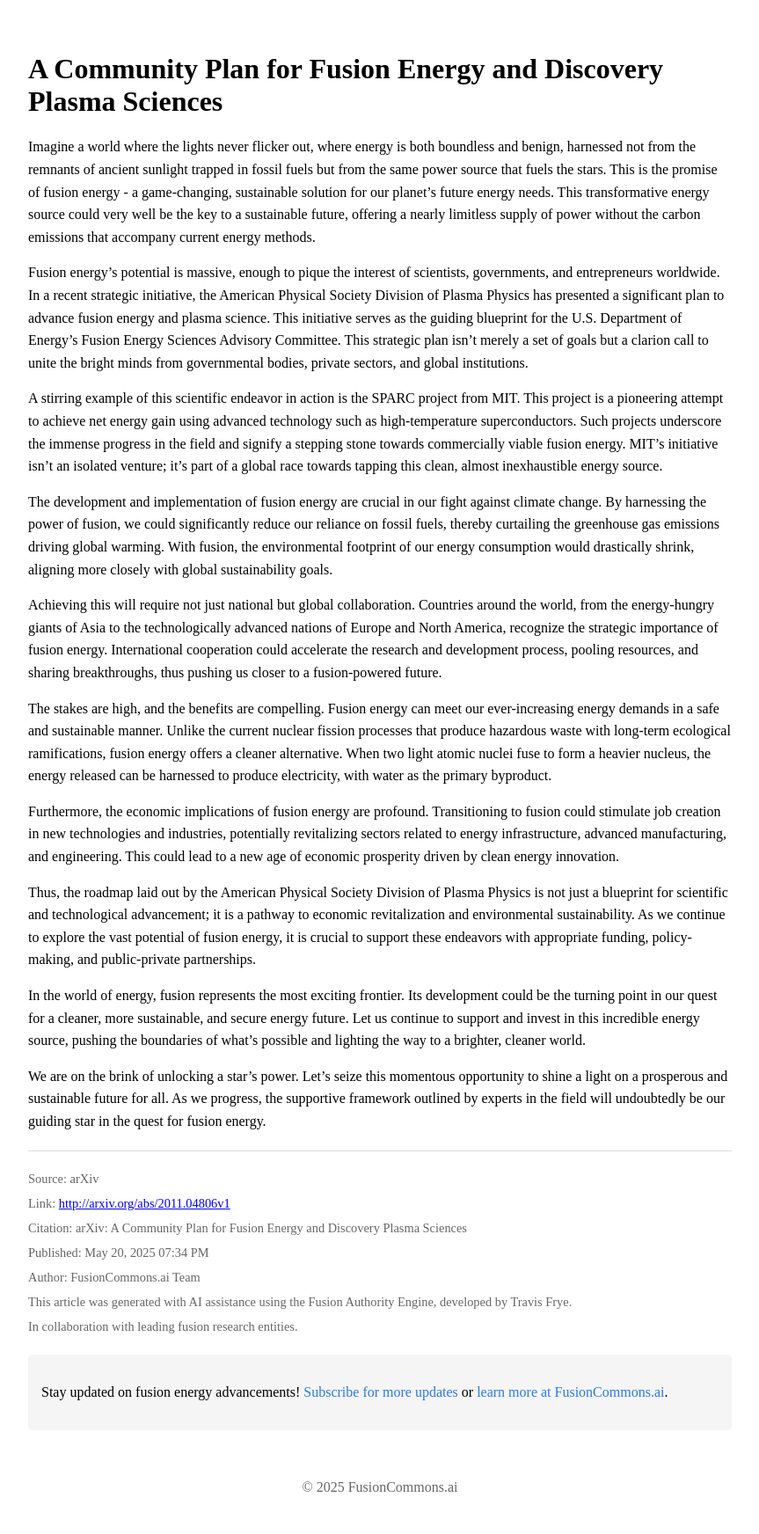
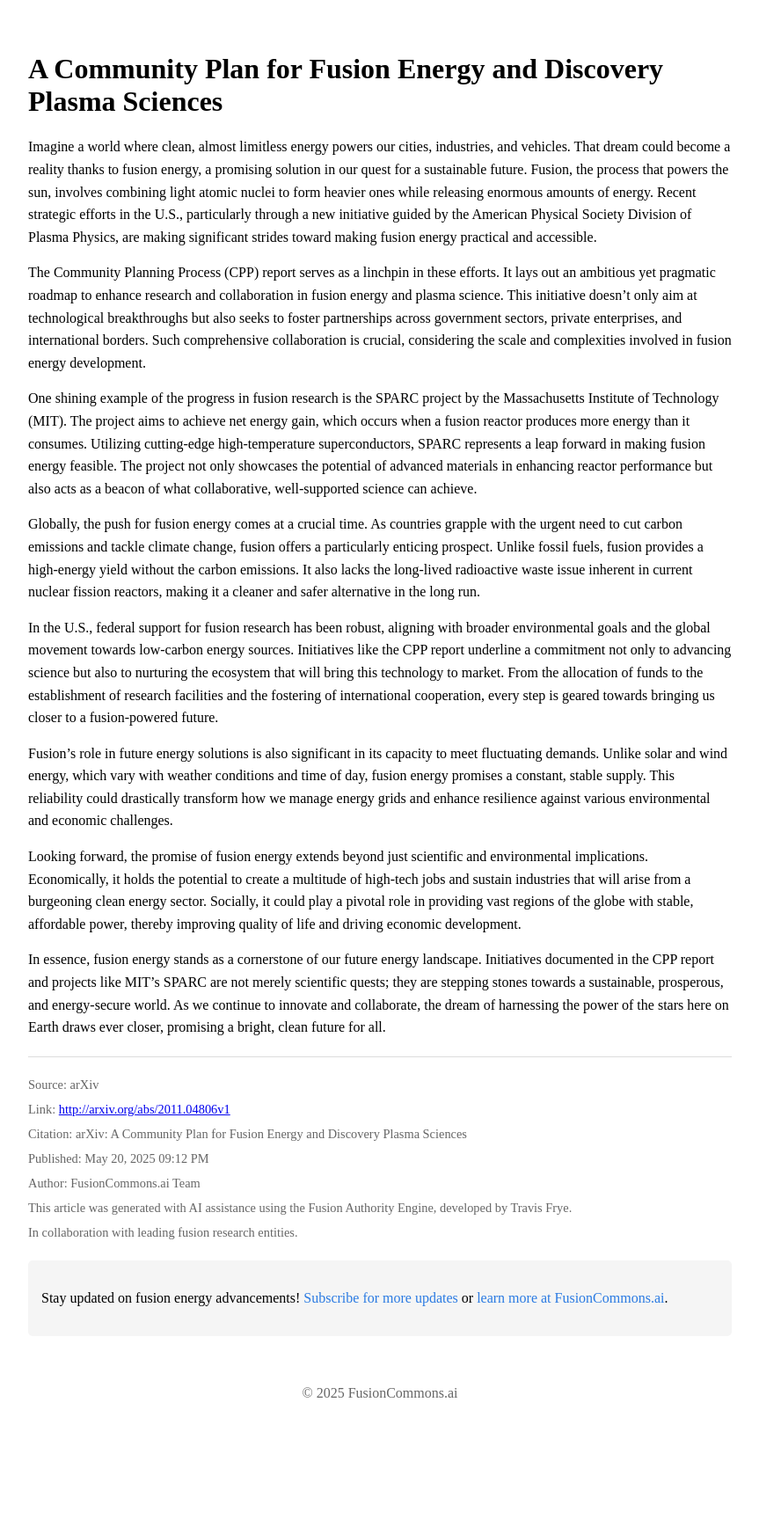
Before and after one commit to hyperpoint/hyperpoint.github.io, a Jekyll site: the page built from _posts/2020-11-01-ddbe239e8cf24785e43e6b0ebfbfa577-a-community-plan-for-fusion-energy-and-discovery-plasma-sciences.md, in a window 1280 px wide. Shown: the part 201-1945 px from the top of the page at 88% size, without its empty margins (208-1071 px from the left). Built offline with Jekyll 4.4.1, drawn with Linux system fonts in a browser that asks for light colours; after the commit the page ends 1838 px from its top, so only the background shows below that.

Commit message:
Update blog post: A Community Plan for Fusion Energy and Discovery Plasma Sciences

```diff
--- a/_posts/2020-11-01-ddbe239e8cf24785e43e6b0ebfbfa577-a-community-plan-for-fusion-energy-and-discovery-plasma-sciences.md
+++ b/_posts/2020-11-01-ddbe239e8cf24785e43e6b0ebfbfa577-a-community-plan-for-fusion-energy-and-discovery-plasma-sciences.md
@@ -12,22 +12,18 @@ link: "http://arxiv.org/abs/2011.04806v1"
 citation: "arXiv: A Community Plan for Fusion Energy and Discovery Plasma Sciences"
 ---
 
-Imagine a world where the lights never flicker out, where energy is both boundless and benign, harnessed not from the remnants of ancient sunlight trapped in fossil fuels but from the same power source that fuels the stars. This is the promise of fusion energy - a game-changing, sustainable solution for our planet's future energy needs. This transformative energy source could very well be the key to a sustainable future, offering a nearly limitless supply of power without the carbon emissions that accompany current energy methods.
+Imagine a world where clean, almost limitless energy powers our cities, industries, and vehicles. That dream could become a reality thanks to fusion energy, a promising solution in our quest for a sustainable future. Fusion, the process that powers the sun, involves combining light atomic nuclei to form heavier ones while releasing enormous amounts of energy. Recent strategic efforts in the U.S., particularly through a new initiative guided by the American Physical Society Division of Plasma Physics, are making significant strides toward making fusion energy practical and accessible.
 
-Fusion energy's potential is massive, enough to pique the interest of scientists, governments, and entrepreneurs worldwide. In a recent strategic initiative, the American Physical Society Division of Plasma Physics has presented a significant plan to advance fusion energy and plasma science. This initiative serves as the guiding blueprint for the U.S. Department of Energy's Fusion Energy Sciences Advisory Committee. This strategic plan isn't merely a set of goals but a clarion call to unite the bright minds from governmental bodies, private sectors, and global institutions.
+The Community Planning Process (CPP) report serves as a linchpin in these efforts. It lays out an ambitious yet pragmatic roadmap to enhance research and collaboration in fusion energy and plasma science. This initiative doesn't only aim at technological breakthroughs but also seeks to foster partnerships across government sectors, private enterprises, and international borders. Such comprehensive collaboration is crucial, considering the scale and complexities involved in fusion energy development.
 
-A stirring example of this scientific endeavor in action is the SPARC project from MIT. This project is a pioneering attempt to achieve net energy gain using advanced technology such as high-temperature superconductors. Such projects underscore the immense progress in the field and signify a stepping stone towards commercially viable fusion energy. MIT's initiative isn’t an isolated venture; it's part of a global race towards tapping this clean, almost inexhaustible energy source.
+One shining example of the progress in fusion research is the SPARC project by the Massachusetts Institute of Technology (MIT). The project aims to achieve net energy gain, which occurs when a fusion reactor produces more energy than it consumes. Utilizing cutting-edge high-temperature superconductors, SPARC represents a leap forward in making fusion energy feasible. The project not only showcases the potential of advanced materials in enhancing reactor performance but also acts as a beacon of what collaborative, well-supported science can achieve.
 
-The development and implementation of fusion energy are crucial in our fight against climate change. By harnessing the power of fusion, we could significantly reduce our reliance on fossil fuels, thereby curtailing the greenhouse gas emissions driving global warming. With fusion, the environmental footprint of our energy consumption would drastically shrink, aligning more closely with global sustainability goals.
+Globally, the push for fusion energy comes at a crucial time. As countries grapple with the urgent need to cut carbon emissions and tackle climate change, fusion offers a particularly enticing prospect. Unlike fossil fuels, fusion provides a high-energy yield without the carbon emissions. It also lacks the long-lived radioactive waste issue inherent in current nuclear fission reactors, making it a cleaner and safer alternative in the long run.
 
-Achieving this will require not just national but global collaboration. Countries around the world, from the energy-hungry giants of Asia to the technologically advanced nations of Europe and North America, recognize the strategic importance of fusion energy. International cooperation could accelerate the research and development process, pooling resources, and sharing breakthroughs, thus pushing us closer to a fusion-powered future.
+In the U.S., federal support for fusion research has been robust, aligning with broader environmental goals and the global movement towards low-carbon energy sources. Initiatives like the CPP report underline a commitment not only to advancing science but also to nurturing the ecosystem that will bring this technology to market. From the allocation of funds to the establishment of research facilities and the fostering of international cooperation, every step is geared towards bringing us closer to a fusion-powered future.
 
-The stakes are high, and the benefits are compelling. Fusion energy can meet our ever-increasing energy demands in a safe and sustainable manner. Unlike the current nuclear fission processes that produce hazardous waste with long-term ecological ramifications, fusion energy offers a cleaner alternative. When two light atomic nuclei fuse to form a heavier nucleus, the energy released can be harnessed to produce electricity, with water as the primary byproduct.
+Fusion’s role in future energy solutions is also significant in its capacity to meet fluctuating demands. Unlike solar and wind energy, which vary with weather conditions and time of day, fusion energy promises a constant, stable supply. This reliability could drastically transform how we manage energy grids and enhance resilience against various environmental and economic challenges.
 
-Furthermore, the economic implications of fusion energy are profound. Transitioning to fusion could stimulate job creation in new technologies and industries, potentially revitalizing sectors related to energy infrastructure, advanced manufacturing, and engineering. This could lead to a new age of economic prosperity driven by clean energy innovation.
+Looking forward, the promise of fusion energy extends beyond just scientific and environmental implications. Economically, it holds the potential to create a multitude of high-tech jobs and sustain industries that will arise from a burgeoning clean energy sector. Socially, it could play a pivotal role in providing vast regions of the globe with stable, affordable power, thereby improving quality of life and driving economic development.
 
-Thus, the roadmap laid out by the American Physical Society Division of Plasma Physics is not just a blueprint for scientific and technological advancement; it is a pathway to economic revitalization and environmental sustainability. As we continue to explore the vast potential of fusion energy, it is crucial to support these endeavors with appropriate funding, policy-making, and public-private partnerships.
-
-In the world of energy, fusion represents the most exciting frontier. Its development could be the turning point in our quest for a cleaner, more sustainable, and secure energy future. Let us continue to support and invest in this incredible energy source, pushing the boundaries of what's possible and lighting the way to a brighter, cleaner world.
-
-We are on the brink of unlocking a star's power. Let's seize this momentous opportunity to shine a light on a prosperous and sustainable future for all. As we progress, the supportive framework outlined by experts in the field will undoubtedly be our guiding star in the quest for fusion energy.
+In essence, fusion energy stands as a cornerstone of our future energy landscape. Initiatives documented in the CPP report and projects like MIT's SPARC are not merely scientific quests; they are stepping stones towards a sustainable, prosperous, and energy-secure world. As we continue to innovate and collaborate, the dream of harnessing the power of the stars here on Earth draws ever closer, promising a bright, clean future for all.
```
Also changed, not shown: other parts of _posts/2020-11-01-ddbe239e8cf24785e43e6b0ebfbfa577-a-community-plan-for-fusion-energy-and-discovery-plasma-sciences.md (+1 -1 lines).
